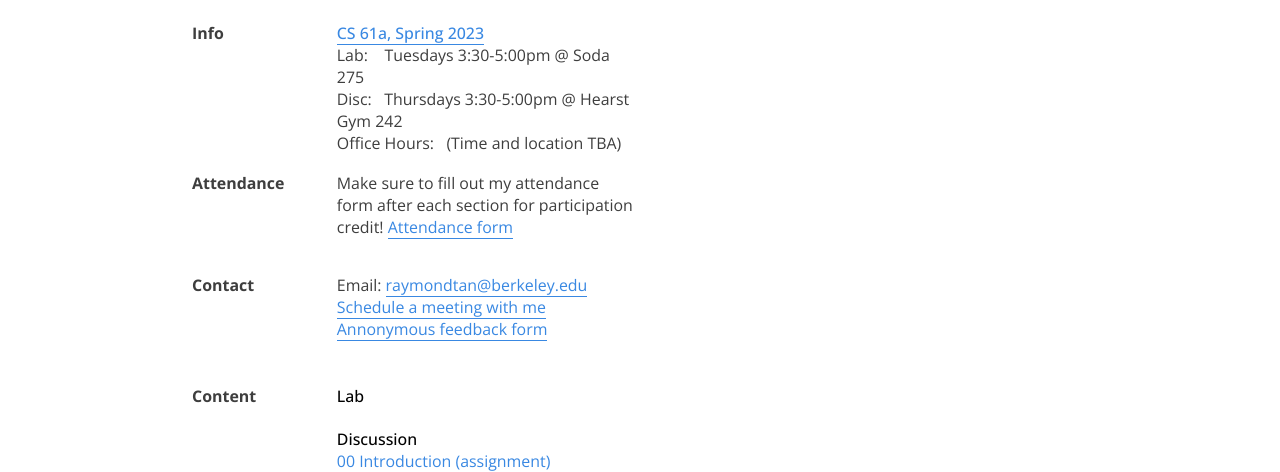
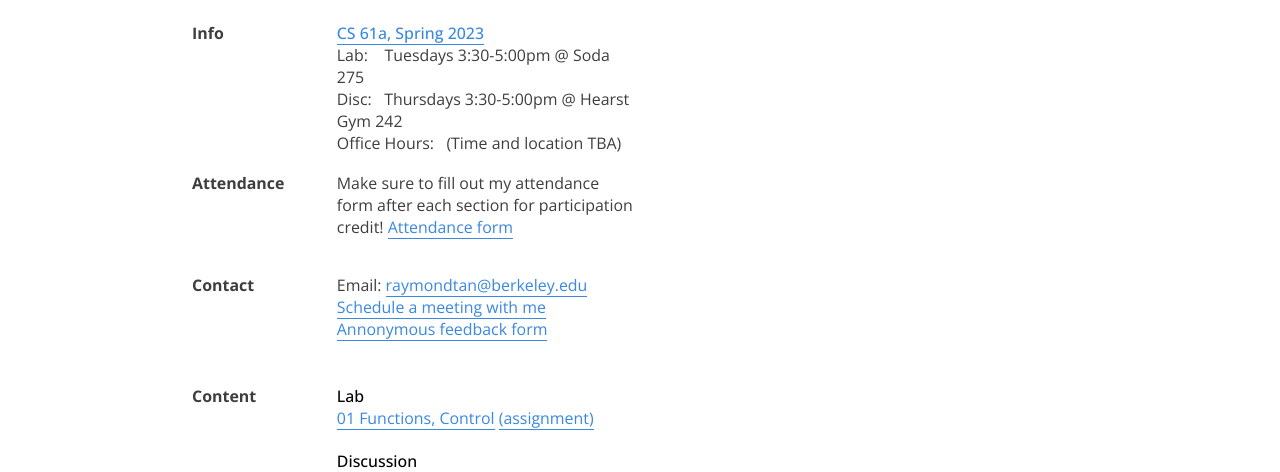
Before and after one commit to raymondtan8/personal-website, a plain HTML site: page teaching.html in a window 1280 px wide. Shown: the part 328-800 px from the top of the page. Drawn offline with nearby package versions, Linux system fonts and the light colour scheme.

Commit message:
Add lab 1 stuff

```diff
--- a/teaching.html
+++ b/teaching.html
@@ -92,7 +92,7 @@
                         <div class="middle">
                             <ul>
                                 <li class="emphasize">Lab</li>
-                                <!-- <li><a href="">00 Introduction</a> <a href="">(assignment)</a></li> -->
+                                <li><a href="https://docs.google.com/presentation/d/1mTXMvoHlId7QdUxLPeAn-jw2vmPXpLNFj1I8DjzEFBY/edit?usp=sharing">01 Functions, Control</a> <a href="https://cs61a.org/lab/lab01/">(assignment)</a></li>
 			    </ul>
                         </div>
                         <div class="right">
```
